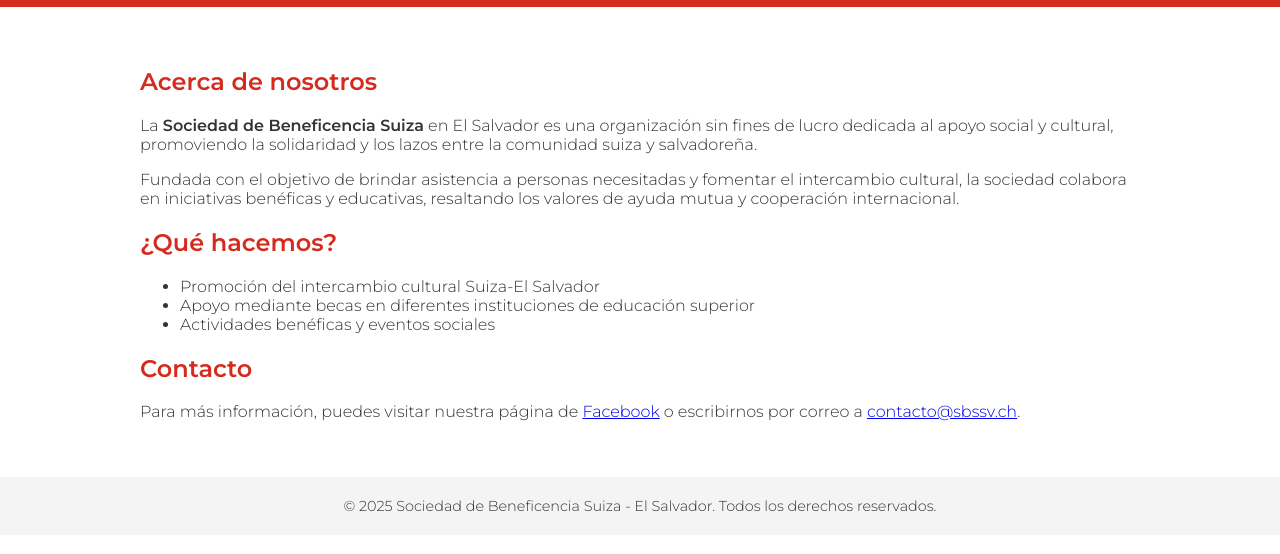
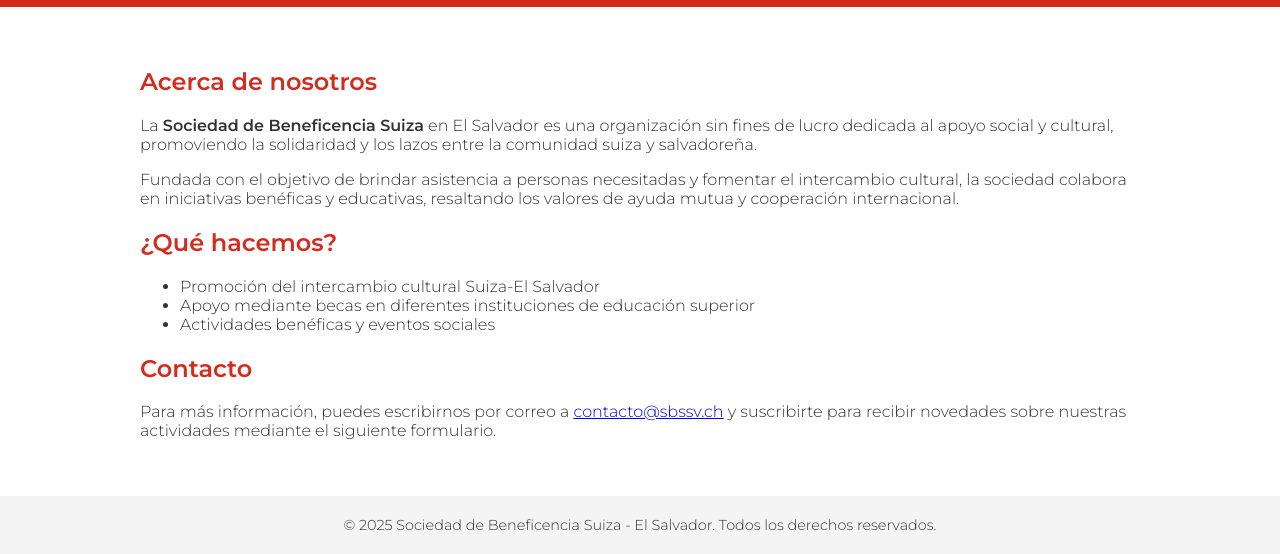
Before and after one commit to SBSsv/SBSsv.github.io, a plain HTML site: page index.html in a window 1280 px wide. Shown: the part 281-835 px from the top of the page. Drawn offline with Linux system fonts and the light colour scheme.

Commit message:
Update index.html

```diff
--- a/index.html
+++ b/index.html
@@ -101,7 +101,7 @@
       </ul>
       <h2>Contacto</h2>
       <p>
-        Para más información, puedes visitar nuestra página de <a href="https://www.facebook.com/BeneficenciaSuiza" target="_blank">Facebook</a> o escribirnos por correo a <a href="mailto:contacto@sbssv.ch">contacto@sbssv.ch</a>.
+        Para más información, puedes escribirnos por correo a <a href="mailto:contacto@sbssv.ch">contacto@sbssv.ch</a> y suscribirte para recibir novedades sobre nuestras actividades mediante el siguiente formulario.
       </p>
     </div>
 	<div class="ml-embedded" data-form="ASQjXa"></div>
```
